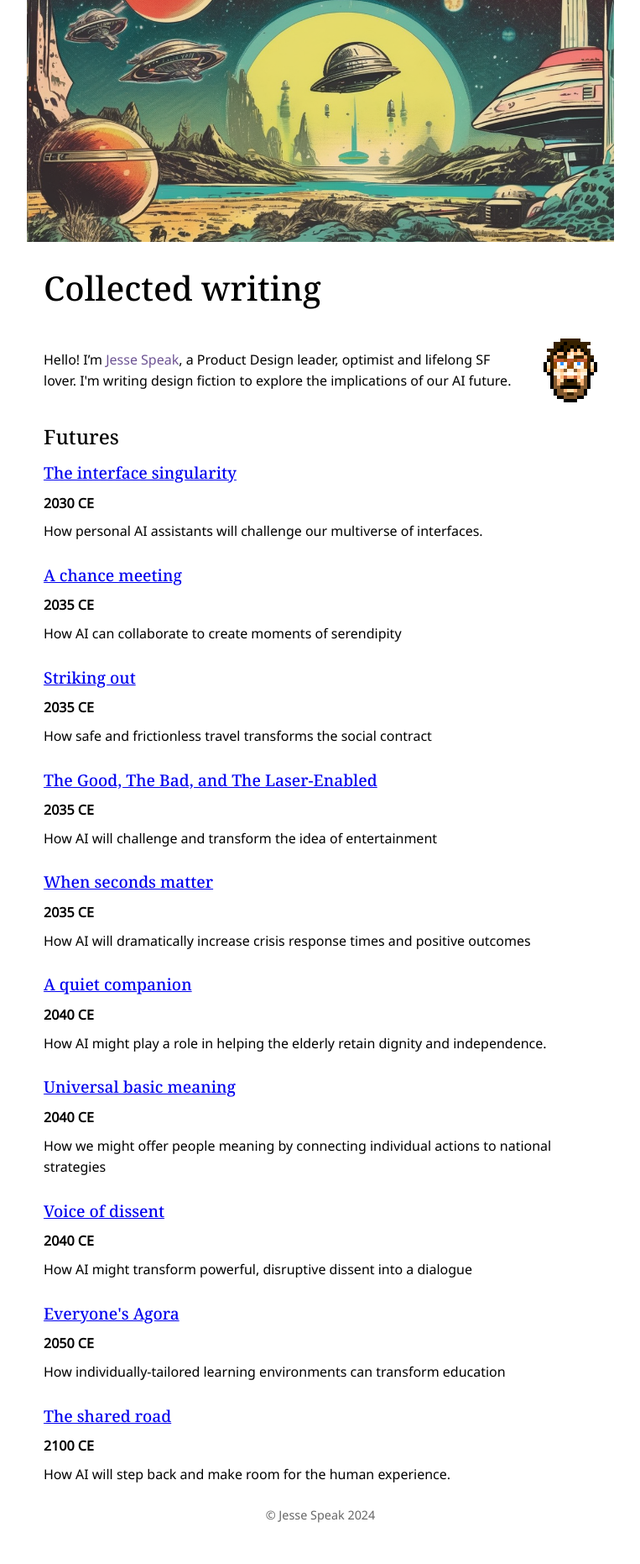
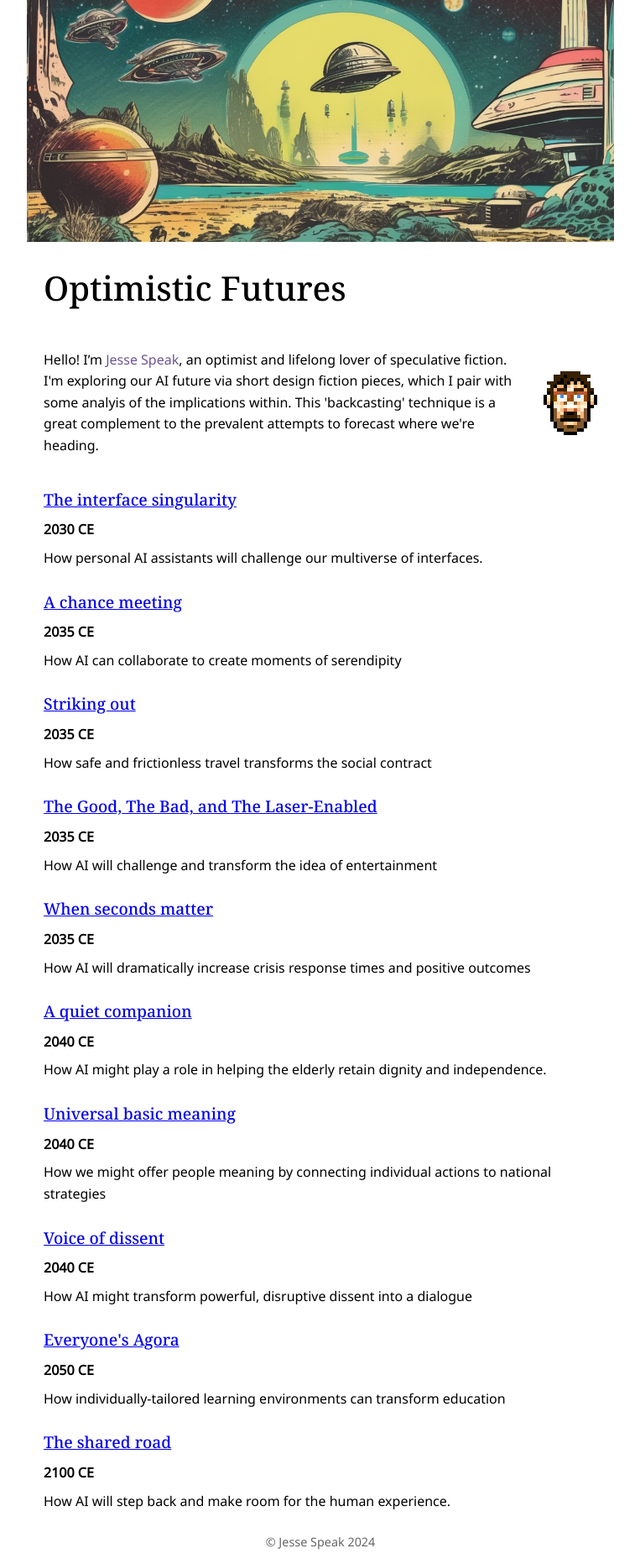
Before and after one commit to jessespeak/jessespeak.github.io, a Jekyll site: the page built from index.html, in a window 1280 px wide. Shown: the whole page at 84% size, without its empty margins (258-1021 px from the left). Built offline with Jekyll 4.4.1, drawn with Linux system fonts in a browser that asks for light colours; before the commit the page ends 1830 px from its top, so only the background shows below that.

Commit message:
Simplifying homepage

```diff
--- a/_config.yml
+++ b/_config.yml
@@ -1,5 +1,5 @@
 baseurl: ""
-title: "Collected writing"
+title: "Optimistic Futures"
 description: "A simple list of articles"
 theme: jekyll-theme-minimal # Optional: GitHub’s minimal theme
 collections:
--- a/_layouts/default.html
+++ b/_layouts/default.html
@@ -22,7 +22,7 @@
   <h1>{{ site.title }}</h1>
   <div class="bio">
     <div class="bio-text">
-      <p>Hello! I’m <a href="https://www.linkedin.com/in/jesse-speak-3189411b/" target="_blank">Jesse Speak</a>, a Product Design leader, optimist and lifelong SF lover. I'm writing design fiction to explore the implications of our AI future.</p>
+      <p>Hello! I’m <a href="https://www.linkedin.com/in/jesse-speak-3189411b/" target="_blank">Jesse Speak</a>, an optimist and lifelong lover of speculative fiction. I'm exploring our AI future via short design fiction pieces, which I pair with some analyis of the implications within. This 'backcasting' technique is a great complement to the prevalent attempts to forecast where we're heading.</p>
     </div>
     <img src="/assets/jesse-sprite.png" alt="Jesse Speak" class="bio-thumbnail">
   </div>
--- a/index.html
+++ b/index.html
@@ -6,7 +6,7 @@ title: "Articles"
 <!-- Single-column layout with heading and intro paragraph -->
 
 <!-- Single-column layout with a unified list of articles -->
-<h2>Futures</h2>
+<!-- <h2>Futures</h2> -->
 <ul class="article-list">
 {% assign sorted_posts = site.futures | sort: 'set_date' %}
 {% for post in sorted_posts %}
```
